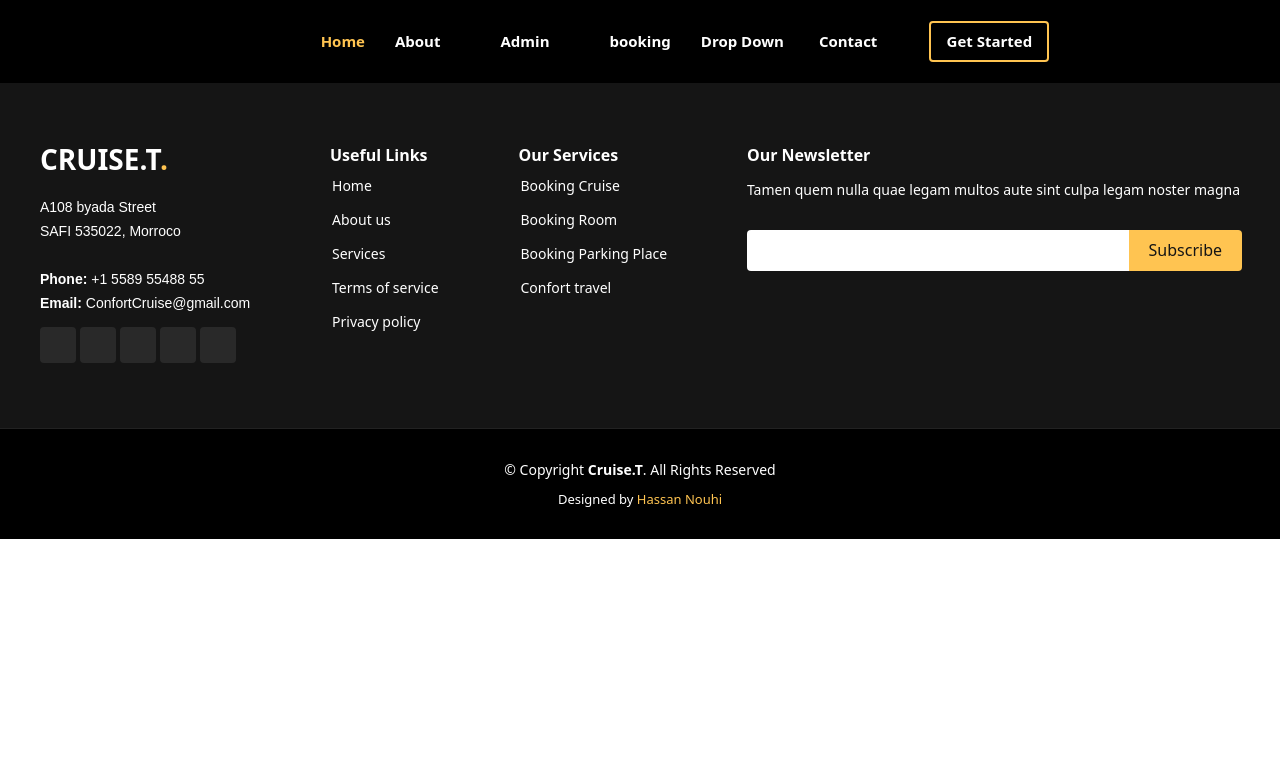
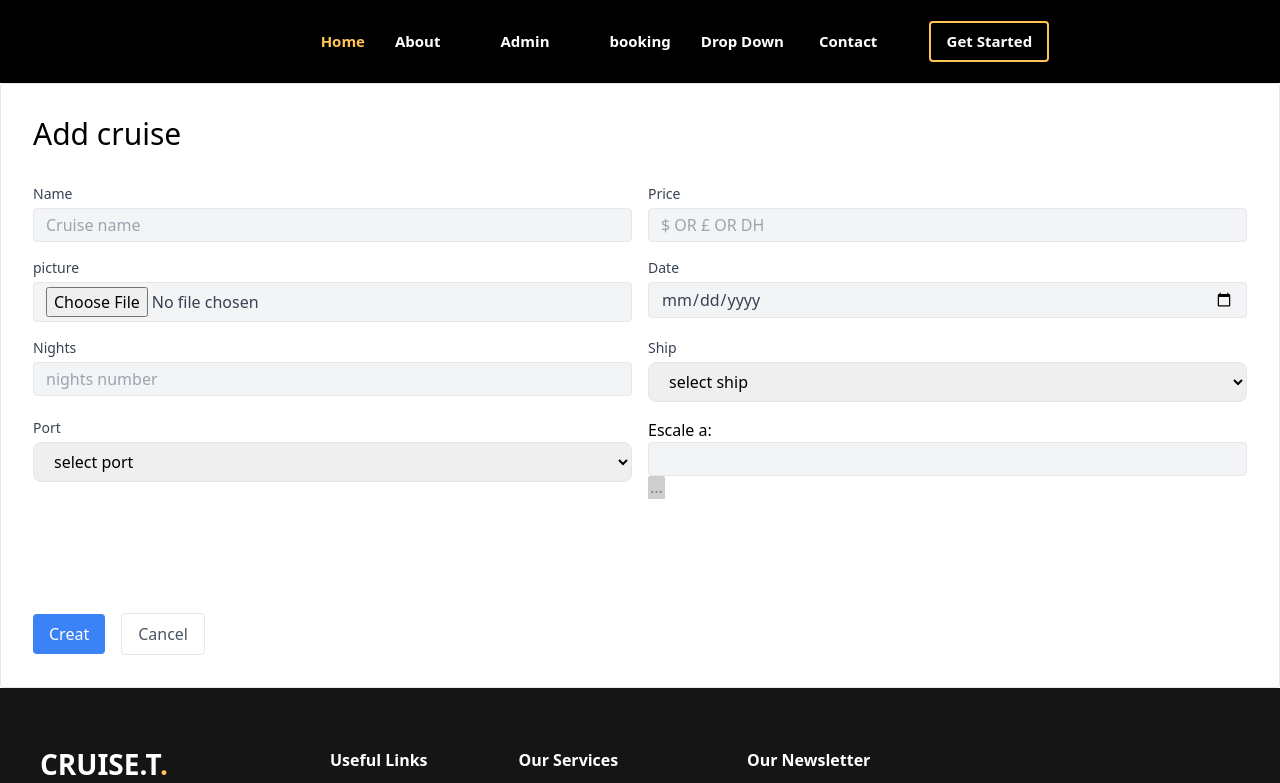
Before and after one commit to hassannh/Confort_Cruise, a Vue app in the folder Frontend/: page /add_cruise in a window 1280 px wide. Shown: the top 783 px of the page. Built offline with nearby package versions, Linux system fonts and the light colour scheme.

Commit message:
done for now

```diff
--- /dev/null
+++ b/Frontend/src/components/AddCruise.vue
@@ -0,0 +1,89 @@
+<template>
+
+
+<div class="p-8 rounded border border-gray-200">
+    <h1 class="font-medium text-3xl">Add cruise</h1>
+    <!-- <p class="text-gray-600 mt-6">Lorem ipsum dolor sit, amet consectetur adipisicing elit. Dignissimos dolorem vel cupiditate laudantium dicta.</p> -->
+    <form method="POST" action="<?= URLROOT ?>cruiseController/add_cruise">
+        <div class="mt-8 grid lg:grid-cols-2 gap-4">
+            <div>
+                <label for="name" class="text-sm text-gray-700 block mb-1 font-medium">Name</label>
+                <input type="text" name="name" id="name" class="bg-gray-100 border border-gray-200 rounded py-1 px-3 block focus:ring-blue-500 focus:border-blue-500 text-gray-700 w-full" placeholder="Cruise name" required/>
+            </div>
+            <div>
+                <label for="price" class="text-sm text-gray-700 block mb-1 font-medium">Price</label>
+                <input type="number" name="price" class="bg-gray-100 border border-gray-200 rounded py-1 px-3 block focus:ring-blue-500 focus:border-blue-500 text-gray-700 w-full" placeholder="$ OR £ OR DH" required/>
+            </div>
+            <div>
+                <label for="picture" class="text-sm text-gray-700 block mb-1 font-medium">picture</label>
+                <input type="file" name="picture" class="bg-gray-100 border border-gray-200 rounded py-1 px-3 block focus:ring-blue-500 focus:border-blue-500 text-gray-700 w-full" placeholder="picture" required/>
+            </div>
+            <div>
+                <label for="Date" class="text-sm text-gray-700 block mb-1 font-medium">Date</label>
+                <input type="date" name="Date" id="date_reservation" class="bg-gray-100 border border-gray-200 rounded py-1 px-3 block focus:ring-blue-500 focus:border-blue-500 text-gray-700 w-full" placeholder="Date" required/>
+            </div>
+            <div>
+                <label for="nights" class="text-sm text-gray-700 block mb-1 font-medium">Nights</label> <input type="number" name="nights" class="bg-gray-100 border border-gray-200 rounded py-1 px-3 block focus:ring-blue-500 focus:border-blue-500 text-gray-700 w-full" placeholder="nights number" required/>
+            </div>
+            <div>
+                <label for="brithday" class="text-sm text-gray-700 block mb-1 font-medium">Ship</label>
+                <select class="block w-full bg-grey-lighter text-grey-darker border border-grey-lighter rounded-lg h-10 px-4 md:w-full " required name="ship">
+                    <option value="" disabled selected>select ship</option>
+
+
+
+                    <!-- <?php foreach ($data['ship'] as $ship) : ?> -->
+                        <option value="<?= $ship->id ?>">
+                            <!-- <?= $ship->name ?> -->
+                        </option>
+                    <!-- <?php endforeach ?> -->
+
+
+                </select>
+
+            </div>
+
+            <div>
+                <label for="brithday" class="text-sm text-gray-700 block mb-1 font-medium">Port</label>
+                <select class="block w-full bg-grey-lighter text-grey-darker border border-grey-lighter rounded-lg h-10 px-4 md:w-full " required name="ports">
+                    <option value="" disabled selected>select port</option>
+                    <!-- <?php foreach ($data['port'] as $port) : ?> -->
+                        <option value="<?= $port->id ?>">
+                            <!-- <?= $port->name ?> -->
+                        </option>
+                    <!-- <?php endforeach ?> -->
+                </select>
+
+            </div>
+
+            <div class="mb-3">
+                <label class="form-label">Escale a:</label><br>
+                <div class="container">
+                    <div class="row">
+                        <input type="text" name="trajet" id="traget" class="bg-gray-100 border border-gray-200 rounded py-1 px-3 block focus:ring-blue-500 focus:border-blue-500 text-gray-700 w-full" required >
+
+                        <div class="col-md-6">
+                            <select id="select_traget" multiple>
+                                <option disabled selected value="0">...</option>
+                                <!-- <?php foreach ($data['port'] as $port) : ?> -->
+                                    <option value="<?= $port->name ?>">
+                                        <!-- <?= $port->name ?> -->
+                                    </option>
+                                <!-- <?php endforeach ?> -->
+                            </select>
+                        </div>
+
+                    </div>
+                </div>
+            </div>
+
+        </div>
+
+        <div class="space-x-4 mt-8">
+            <button name="submit" type="submit" class="py-2 px-4 bg-blue-500 text-white rounded hover:bg-blue-600 active:bg-blue-700 disabled:opacity-50">Creat</button>
+            <!-- Secondary -->
+            <button class="py-2 px-4 bg-white border border-gray-200 text-gray-600 rounded hover:bg-gray-100 active:bg-gray-200 disabled:opacity-50">Cancel</button>
+        </div>
+    </form>
+</div>
+</template>
--- a/Frontend/src/router/index.js
+++ b/Frontend/src/router/index.js
@@ -6,6 +6,7 @@ import LoginView from '../views/LoginView.vue'
 import DashboardVue from '../views/DashboardVue.vue'
 import PortsView from '../views/PortsView.vue'
 import RegisterView from '../views/RegisterView.vue'
+import AddCruise from '../components/AddCruise.vue'
 
 
 const router = createRouter({
@@ -37,6 +38,11 @@ const router = createRouter({
       component: DashboardVue
     },
     {
+      path: '/add_cruise',
+      name: 'add_cruise',
+      component: AddCruise
+    },
+    {
       path: '/ports',
       name: 'ports',
       component: PortsView
--- a/Frontend/src/views/DashboardVue.vue
+++ b/Frontend/src/views/DashboardVue.vue
@@ -83,7 +83,10 @@
                 </div>
             </div>
         </div>
-        <a href="<?= URLROOT ?>Pages/add" class="btn btn-sm btn-primary"><i class="fa fa-plus"></i> New Cruise</a>
+        <RouterLink to="/add_cruise">
+            <a class="btn btn-sm btn-primary"><i class="fa fa-plus"></i> New Cruise</a>
+        </RouterLink>
+
         <!-- <a href="<?= URLROOT ?>Pages/add_port" class="btn btn-sm btn-primary mx-5"><i class="fa fa-plus"></i> New Port</a> -->
         <!-- <a href="<?= URLROOT ?>Pages/add" class="btn btn-sm btn-primary"><i class="fa fa-plus"></i> New Ship</a> -->
     </div>
--- a/Frontend/src/views/PortsView.vue
+++ b/Frontend/src/views/PortsView.vue
@@ -52,7 +52,7 @@
                             </thead>
                             <tbody class="bg-white divide-y divide-gray-200 dark:bg-gray-800 dark:divide-gray-700">
 
-                                <tr class="hover:bg-gray-100 dark:hover:bg-gray-700" v-for="port in portss" :key="port.id">
+                                <tr class="hover:bg-gray-100 dark:hover:bg-gray-700" v-for="port in ports" :key="port.id">
 
                                     <td class="py-4 px-6 text-sm font-medium text-gray-900 whitespace-nowrap dark:text-white">
                                         {{ port.name }}
@@ -90,11 +90,11 @@ import axios from 'axios';
 
 export default {
     setup() {
-        const portss = ref([]);
+        const ports = ref([]);
 
         const fetchData = async () => {
-            const response = await axios.post('http://localhost/Fill_Rouge/backend/portController/admin_ports');
-            portss.value = response.data;
+            const response = await axios.get('http://localhost/Fill_Rouge/backend/portController/admin_ports');
+            ports.value = response.data;
         };
 
 
@@ -103,7 +103,7 @@ export default {
             // console.log(response.data);
         });
 
-        return { portss };
+        return { ports };
 
     },
 };
```
Also changed, not shown: Frontend/src/components/Register.vue (added), Frontend/src/components/login.vue (added).
